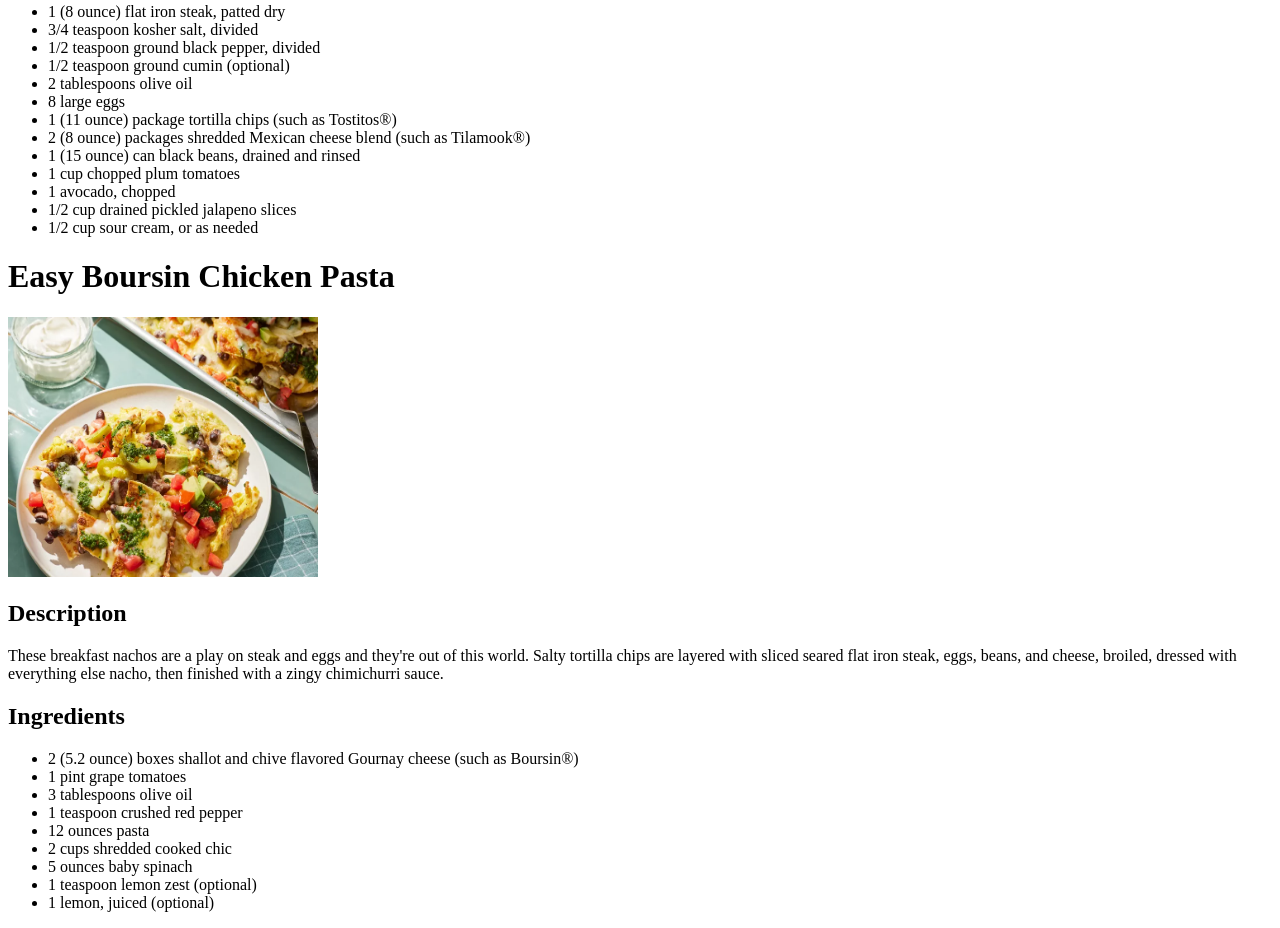
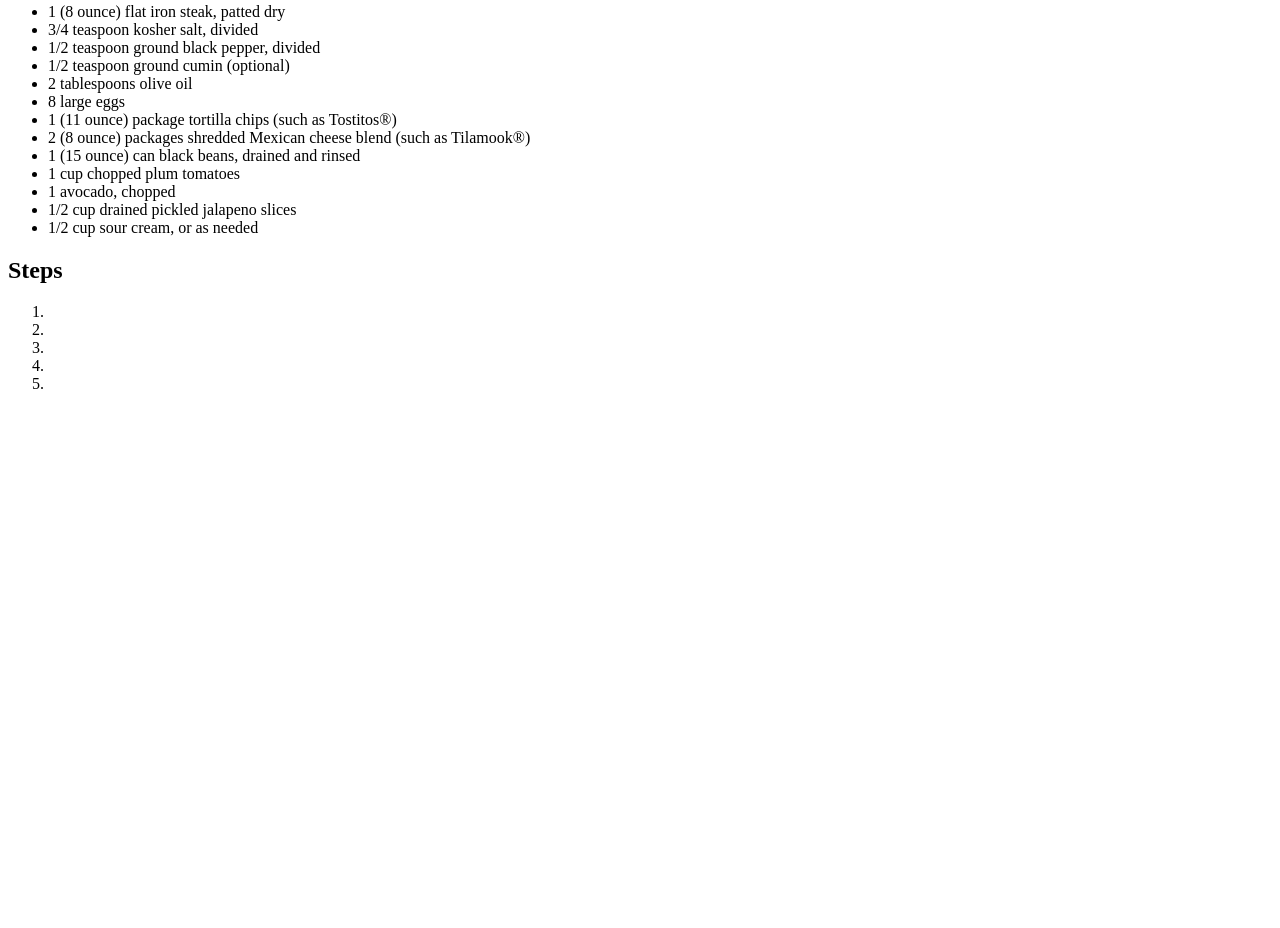
Before and after one commit to PaulJnr/odin-recipes, a plain HTML site: page recipes/breakfast_nachos.html in a window 1280 px wide. Shown: the part 737-1665 px from the top of the page. After the commit the page ends 1146 px from the top, so only its background shows below. Drawn offline with Linux system fonts and the light colour scheme.

Commit message:
Iteration 3: Recipe page content
Added Steps/Directions to the boursin Chicken Pasta Recipe

```diff
--- a/recipes/breakfast_nachos.html
+++ b/recipes/breakfast_nachos.html
@@ -6,7 +6,7 @@
     <title>Odin Projects | Recipes</title>
 </head>
 <body>
-    <div class="firstRecipe">
+    <div class="Recipe">
         <h1>Breakfast Nachos</h1>
         <img src="./images/8679259-breakfast-nachos-ddmfs-2269-beauty-4x3-414d2dc9d1364107a473c91ac9f3398d.jpg" alt="Delicious dish of breakfast nachos" width="310" height="260">
         <h2>Description</h2>
@@ -39,28 +39,16 @@
             <li>1/2 cup drained pickled jalapeno slices</li>
             <li>1/2 cup sour cream, or as needed</li>
         </ul>
-        <!-- second recipe -->
-    <div class="secondRecipe">
-        <h1>Easy Boursin Chicken Pasta</h1>
-        <img src="./images/8679259-breakfast-nachos-ddmfs-2269-beauty-4x3-414d2dc9d1364107a473c91ac9f3398d.jpg" alt="Delicious dish of breakfast nachos" width="310" height="260">
-        <h2>Description</h2>
-        <p>These breakfast nachos are a play on steak and eggs and they're out of this world. Salty tortilla chips are layered with sliced seared flat iron steak, eggs, beans, and cheese, broiled, dressed with everything else nacho, then finished with a zingy chimichurri sauce.</p>
-        <h2>Ingredients</h2>
-        <ul>
-            <li>2 (5.2 ounce) boxes shallot and chive flavored Gournay cheese (such as Boursin®)</li>
-            <li>1 pint grape tomatoes</li>
-            <li>3 tablespoons olive oil</li>
-            <li>1 teaspoon crushed red pepper</li>
-            <li>12 ounces pasta</li>
-            <li>2 cups shredded cooked chic</li>
-            <li>5 ounces baby spinach</li>
-            <li>1 teaspoon lemon zest (optional)</li>
-            <li>1 lemon, juiced (optional)</li>
-        </ul>
-    </div>
-        <!-- third recipe -->
-    <div class="thirdRecipe">
-
+        <h2>
+            Steps
+        </h2>
+        <ol>
+            <li></li>
+            <li></li>
+            <li></li>
+            <li></li>
+            <li></li>
+        </ol>
     </div>
 </body>
 </html>
```
Also changed, not shown: recipes/boursinChickenPasta.html (+15 -0 lines), recipes/tartufo.html (+36 -1 lines).
